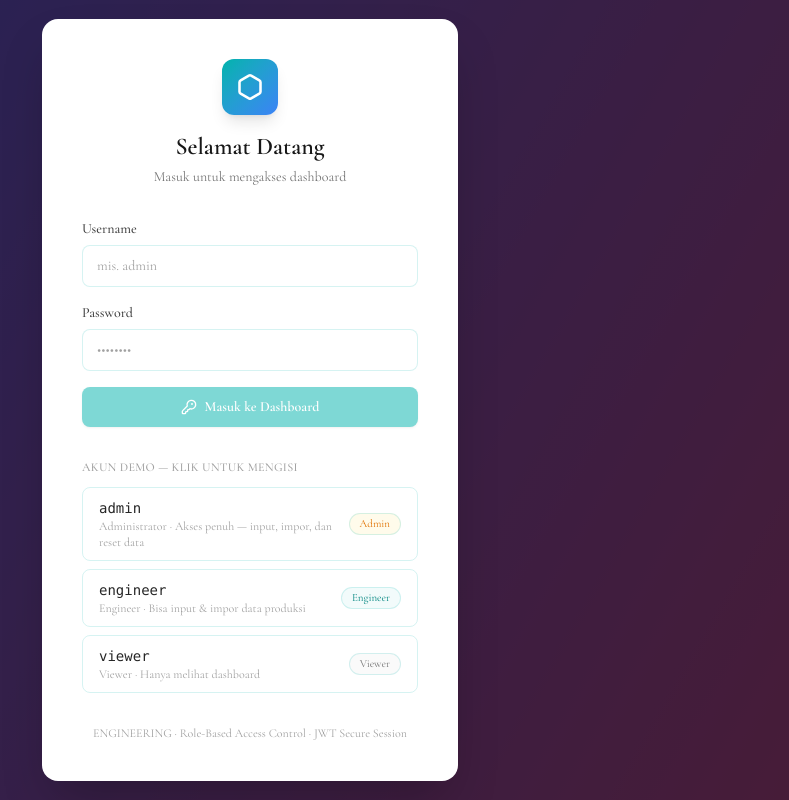
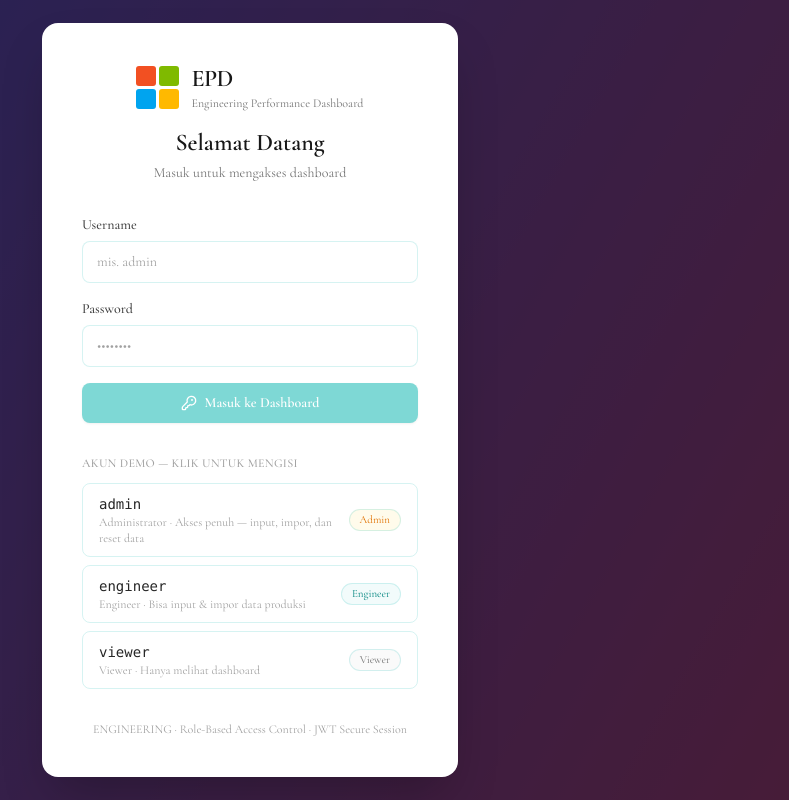
Before and after one commit to mdatagas-dev/engineering, a Next.js app: page /login in a window 1280 px wide. Shown: the whole page, without its empty margins (390-1179 px from the left). Built offline with nearby package versions, Linux system fonts and the light colour scheme; no server answers; a web font is replaced by a local one.

Commit message:
feat: microsoft-style 4-square logo with EPD branding

```diff
--- a/src/app/login/page.tsx
+++ b/src/app/login/page.tsx
@@ -2,7 +2,7 @@
 
 import { Suspense, useState, type FormEvent } from "react";
 import { useRouter, useSearchParams } from "next/navigation";
-import { Hexagon, KeyRound, User, Loader2, Lock } from "lucide-react";
+import { KeyRound, User, Loader2, Lock } from "lucide-react";
 import { type Role } from "@/lib/auth";
 import { useI18n } from "@/lib/i18n/provider";
 import { cn } from "@/lib/utils";
@@ -85,8 +85,17 @@ function LoginForm() {
       <div className="anim-fade-up relative z-10 w-full max-w-md px-4">
         <div className="rounded-2xl bg-white p-8 shadow-2xl sm:p-10">
           <div className="mb-8 flex flex-col items-center text-center">
-            <div className="mb-4 flex h-14 w-14 items-center justify-center rounded-xl bg-gradient-to-br from-[#00b3ac] to-[#3b82f6] shadow-lg">
-              <Hexagon className="h-7 w-7 text-white" strokeWidth={2.2} />
+            <div className="mb-4 flex items-center gap-3">
+              <div className="grid grid-cols-2 gap-[3px]">
+                <span className="h-5 w-5 rounded-[3px] bg-[#f25022]" />
+                <span className="h-5 w-5 rounded-[3px] bg-[#7fba00]" />
+                <span className="h-5 w-5 rounded-[3px] bg-[#00a4ef]" />
+                <span className="h-5 w-5 rounded-[3px] bg-[#ffb900]" />
+              </div>
+              <div className="text-left leading-tight">
+                <p className="text-2xl font-semibold tracking-tight text-neutral-900">EPD</p>
+                <p className="text-xs text-neutral-500">Engineering Performance Dashboard</p>
+              </div>
             </div>
             <h1 className="text-2xl font-semibold text-neutral-900">{t("login.welcome")}</h1>
             <p className="mt-1 text-sm text-neutral-500">{t("login.subtitle")}</p>
```
Also changed, not shown: 2 other files (tests, documents, lock files or other folders).
